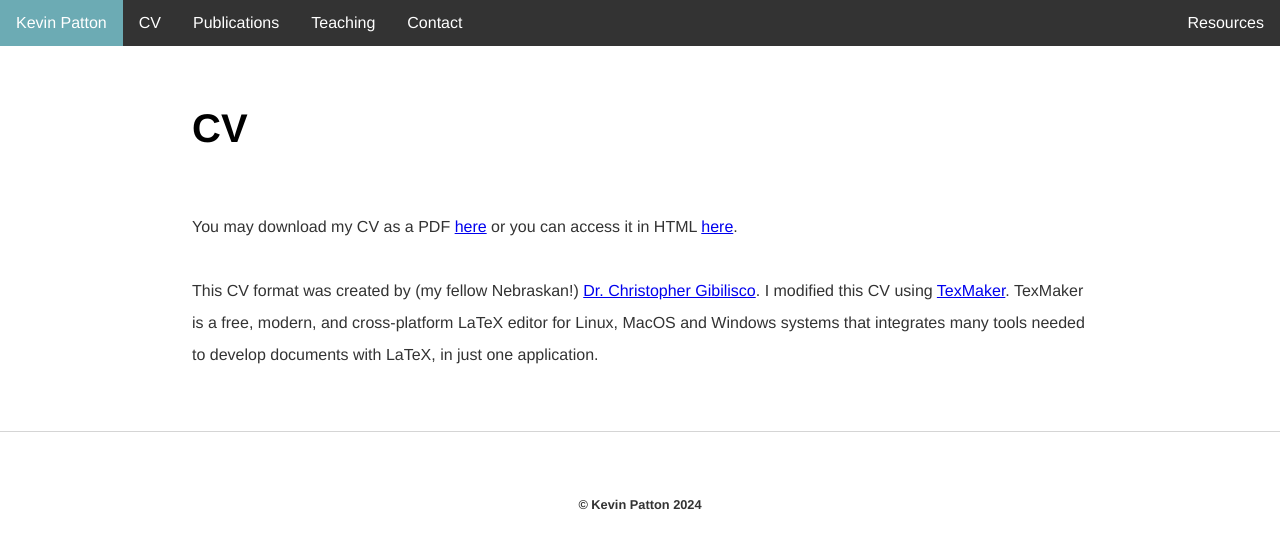
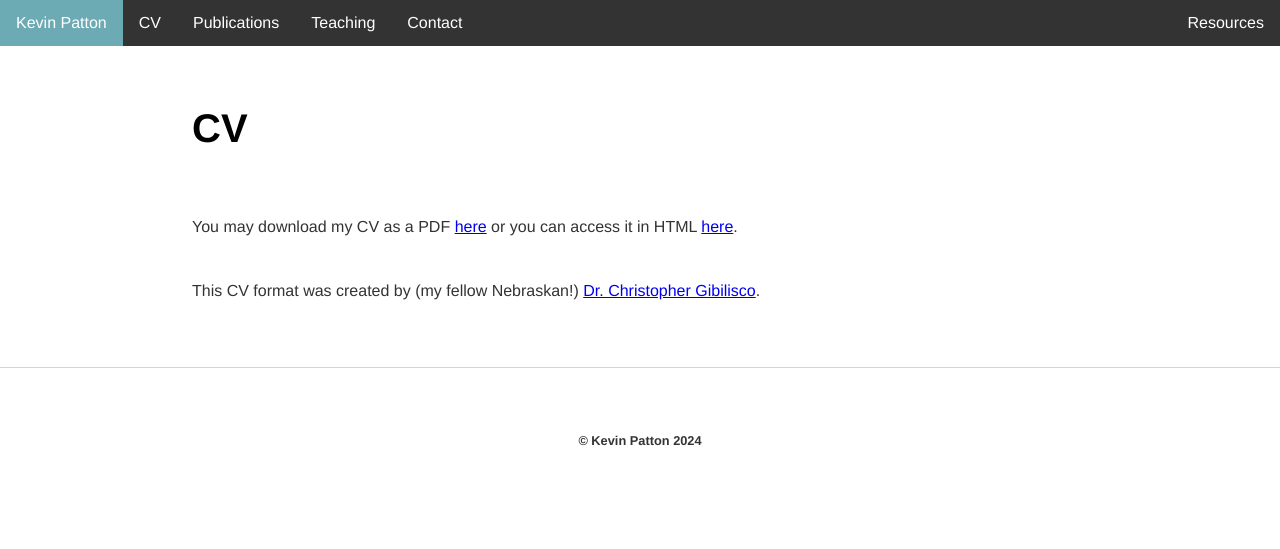
Before and after one commit to kevinjpatton/kevinjpatton.github.io, a Jekyll site: the page built from cv/index.html, in a window 1280 px wide. Shown: the top 549 px of the page. Built offline with Jekyll 4.4.1, drawn with Linux system fonts in a browser that asks for light colours; Markdown is read by kramdown in place of the engine named in the settings.

Commit message:
Update index.html

```diff
--- a/cv/index.html
+++ b/cv/index.html
@@ -3,5 +3,5 @@
 title: CV - Kevin Patton
 ---
 <h1>CV</h1>
-<p>You may download my CV as a PDF <a href="/cv/CV_Update_Dec122023.pdf
-" target="_blank">here</a> or you can access it in HTML <a href="/cv/CV_Update_Dec122023.html" target="_blank">here</a>.<br><br>This CV format was created by (my fellow Nebraskan!) <a href="https://github.com/cjkg" target="_blank">Dr. Christopher Gibilisco</a>.  I modified this CV using <a href="http://www.xm1math.net/texmaker/" target="_blank">TexMaker</a>.  TexMaker  is a free, modern, and cross-platform LaTeX editor for Linux, MacOS and Windows systems that integrates many tools needed to develop documents with LaTeX, in just one application.</p>
+<p>You may download my CV as a PDF <a href="/cv/CV_Update_March192024.pdf
+" target="_blank">here</a> or you can access it in HTML <a href="/cv/CV_Update_March192024.html" target="_blank">here</a>.<br><br>This CV format was created by (my fellow Nebraskan!) <a href="https://github.com/cjkg" target="_blank">Dr. Christopher Gibilisco</a>.
```
